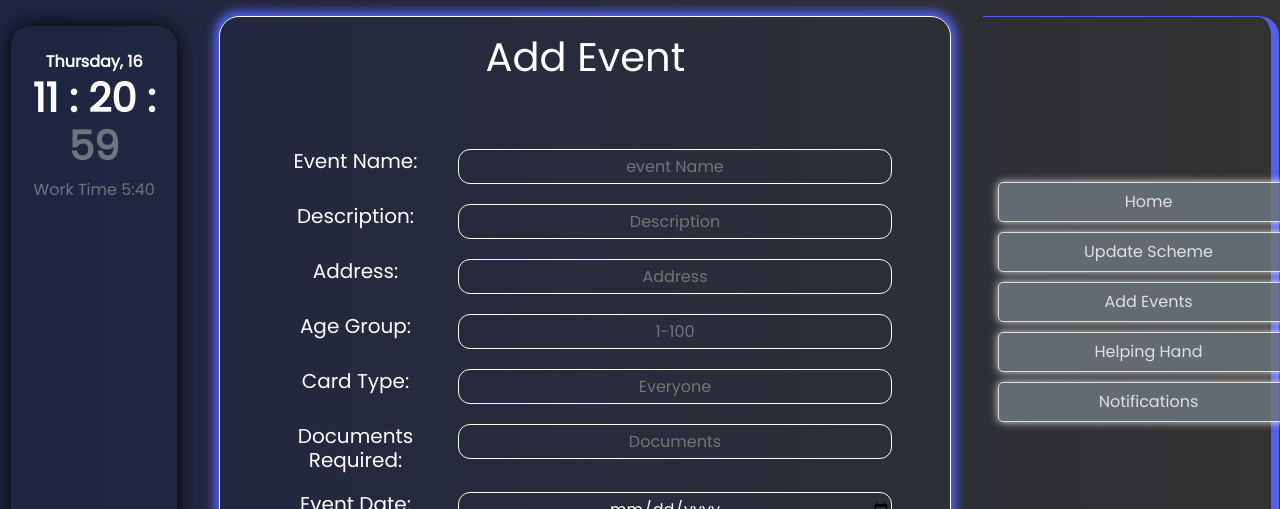
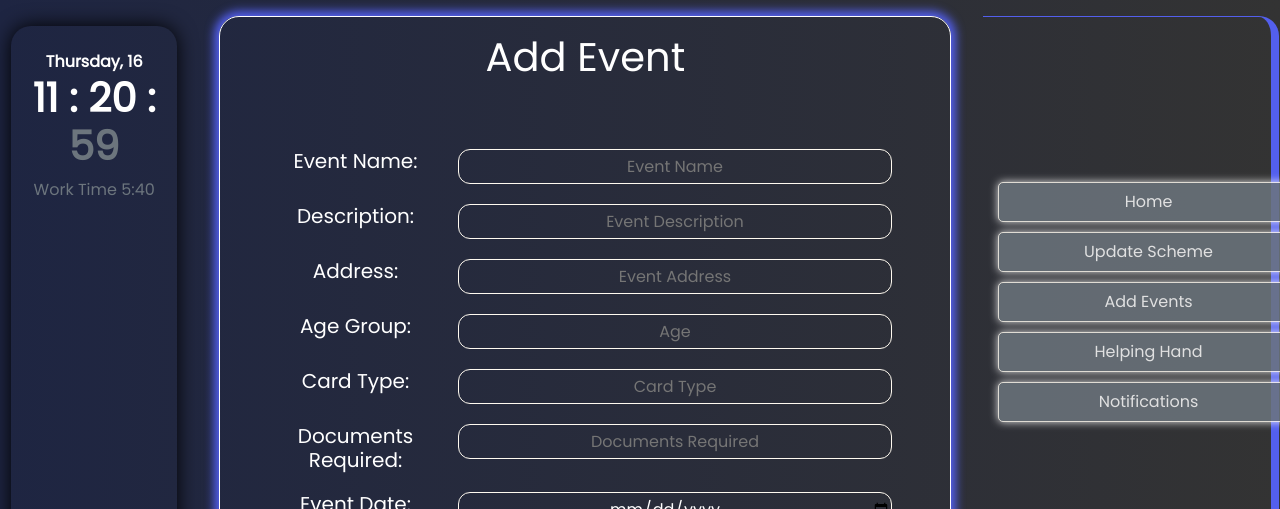
Before and after one commit to sami-colon/admin-panel-medical, an Angular app: page /add-events in a window 1280 px wide. Shown: the top 509 px of the page. Built offline with nearby package versions, Linux system fonts and the light colour scheme; what ng2-charts, querystring would draw is missing.

Commit message:
add evnts

```diff
--- a/src/app/add-events/add-events.component.html
+++ b/src/app/add-events/add-events.component.html
@@ -8,50 +8,49 @@
 
 <div class="body-main-panel">
   <h1 class="text-white text-center mt-3">Add Event</h1>
-  <form #form="ngForm" (ngSubmit)="onSubmit(nameModel, descModel, addressModel, ageModel, cardTypeModel, docsRequirementsModel, eventDateModel)" novalidate>
+  <form #form="ngForm" (ngSubmit)="onSubmit(form)" novalidate>
     <div class="row mt-5 ml-5">
       <div class="col-3">
         <h5 class="text-white text-center title-sp">Event Name:</h5>
       </div>
       <div class="col-8">
-        <input name="Title" ngModel required #nameModel="ngModel" class="inp-sp-1 text-white text-center" placeholder="{{eventName}}">
+        <input name="Title" ngModel required class="inp-sp-1 text-white text-center" placeholder="Event Name" [(ngModel)]="eventName">
       </div>
       <div class="col-3">
         <h5 class="text-white text-center title-sp">Description:</h5>
       </div>
       <div class="col-8">
-        <input name="Description" ngModel required #descModel="ngModel" class="inp-sp-1 text-white text-center" placeholder="{{eventDescription}}">
+        <input name="Description" ngModel required class="inp-sp-1 text-white text-center" placeholder="Event Description" [(ngModel)]="eventDescription">
       </div>
       <div class="col-3">
         <h5 class="text-white text-center title-sp">Address:</h5>
       </div>
       <div class="col-8">
-        <input name="Description" ngModel required #addressModel="ngModel" class="inp-sp-1 text-white text-center" placeholder="{{eventAddress}}">
+        <input name="Description" ngModel required class="inp-sp-1 text-white text-center" placeholder="Event Address" [(ngModel)]="eventAddress">
       </div>
       <div class="col-3">
         <h5 class="text-white text-center title-sp">Age Group:</h5>
       </div>
       <div class="col-8">
-        <input name="Description" ngModel required #ageModel="ngModel" class="inp-sp-1 text-white text-center" placeholder="{{age}}">
+        <input name="Description" ngModel required class="inp-sp-1 text-white text-center" placeholder="Age" [(ngModel)]="age">
       </div>
       <div class="col-3">
         <h5 class="text-white text-center title-sp">Card Type:</h5>
       </div>
       <div class="col-8">
-        <input name="Description" ngModel required #cardTypeModel="ngModel" class="inp-sp-1 text-white text-center" placeholder="{{cardType}}">
+        <input name="Description" ngModel required  class="inp-sp-1 text-white text-center" placeholder="Card Type" [(ngModel)]="cardType">
       </div>
       <div class="col-3">
         <h5 class="text-white text-center title-sp">Documents Required:</h5>
       </div>
       <div class="col-8">
-        <input name="Description" ngModel required #docsRequirementsModel="ngModel" class="inp-sp-1 text-white text-center" placeholder="{{documentsRequired}}">
+        <input name="Description" ngModel required  class="inp-sp-1 text-white text-center" placeholder="Documents Required" [(ngModel)]="documentsRequired">
       </div>
       <div class="col-3">
         <h5 class="text-white text-center title-sp">Event Date:</h5>
       </div>
       <div class="col-8">
-        <input name="Description" ngModel required #eventDateModel="ngModel" class="inp-sp-1 text-white text-center" placeholder="{{eventDate}}"
-        type="date">
+        <input name="Description" ngModel required class="inp-sp-1 text-white text-center" placeholder="Event Date"  type="date" [(ngModel)]="eventDate">
       </div>
       <div class="col-8 ml-0">
         <button class="btn-sp-update">Add Events</button>
--- a/src/app/add-events/add-events.component.ts
+++ b/src/app/add-events/add-events.component.ts
@@ -8,20 +8,18 @@ import { Component, OnInit } from '@angular/core';
 export class AddEventsComponent implements OnInit {
 
   constructor() { }
-  eventName = 'event Name';
+  eventName = '';
   eventDate = '';
-  eventAddress = 'Address';
-  eventDescription = 'Description';
-  age = '1-100';
-  cardType = 'Everyone';
-  documentsRequired = 'Documents';
+  eventAddress = '';
+  eventDescription = '';
+  age = '';
+  cardType = '';
+  documentsRequired = '';
   ngOnInit() {
   }
 
-  onSubmit(nameModel, descModel, addressModel, ageModel, cardTypeModel, docsRequirementsModel, eventDateModel): string {
-    // nameModel, descModel, addressModel, ageModel, cardTypeModel, docsRequirementsModel, eventDateModel
-    // tslint:disable-next-line:max-line-length
-    console.log(nameModel.value, descModel.value, addressModel.value, ageModel.value, cardTypeModel.value, docsRequirementsModel.value, eventDateModel.value);
+  onSubmit(form): string {
+    console.log(this.eventName, this.eventDescription, this.eventDate, this.eventAddress, this.age, this.documentsRequired);
     return '';
   }
 }
```
